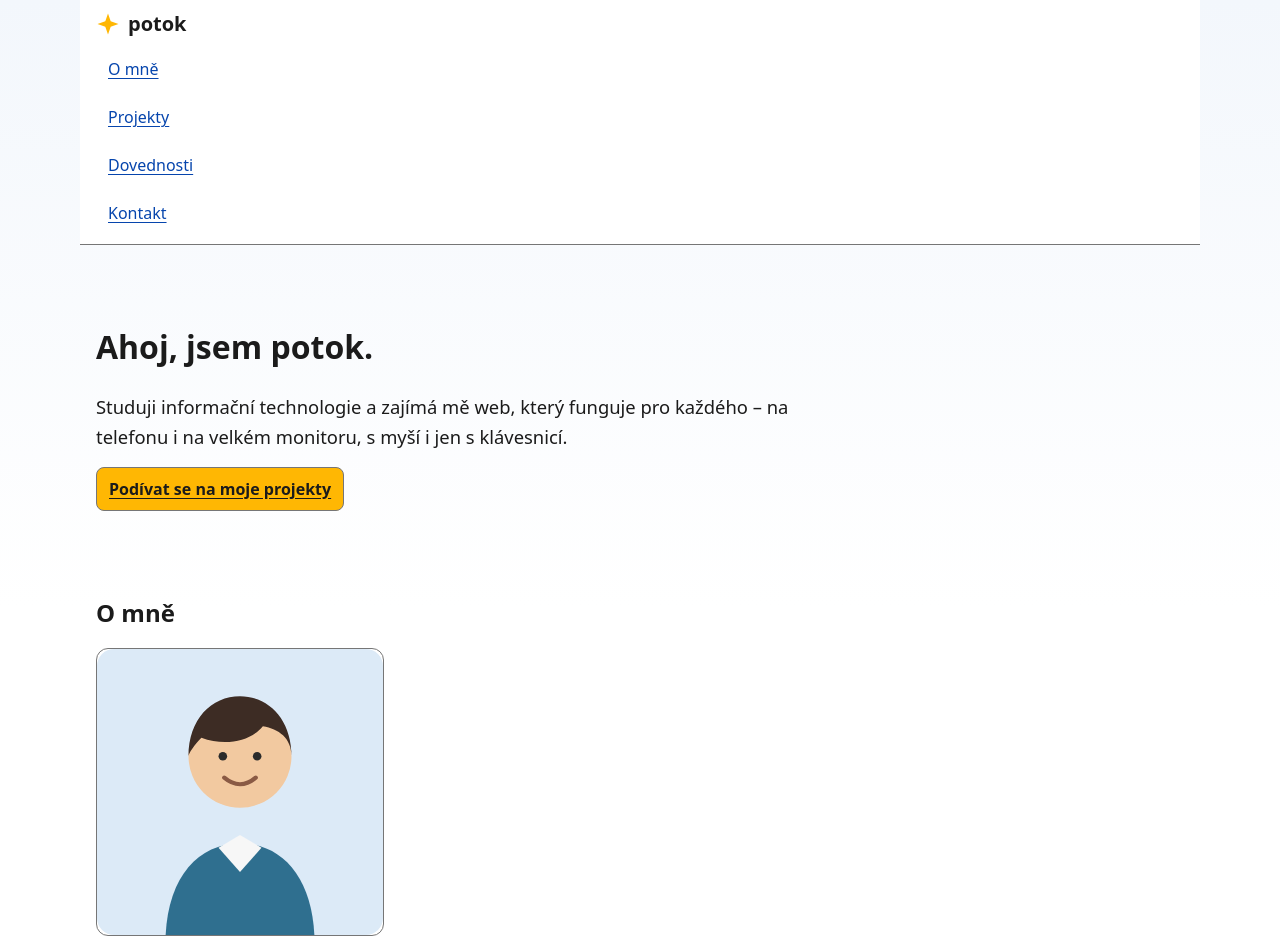
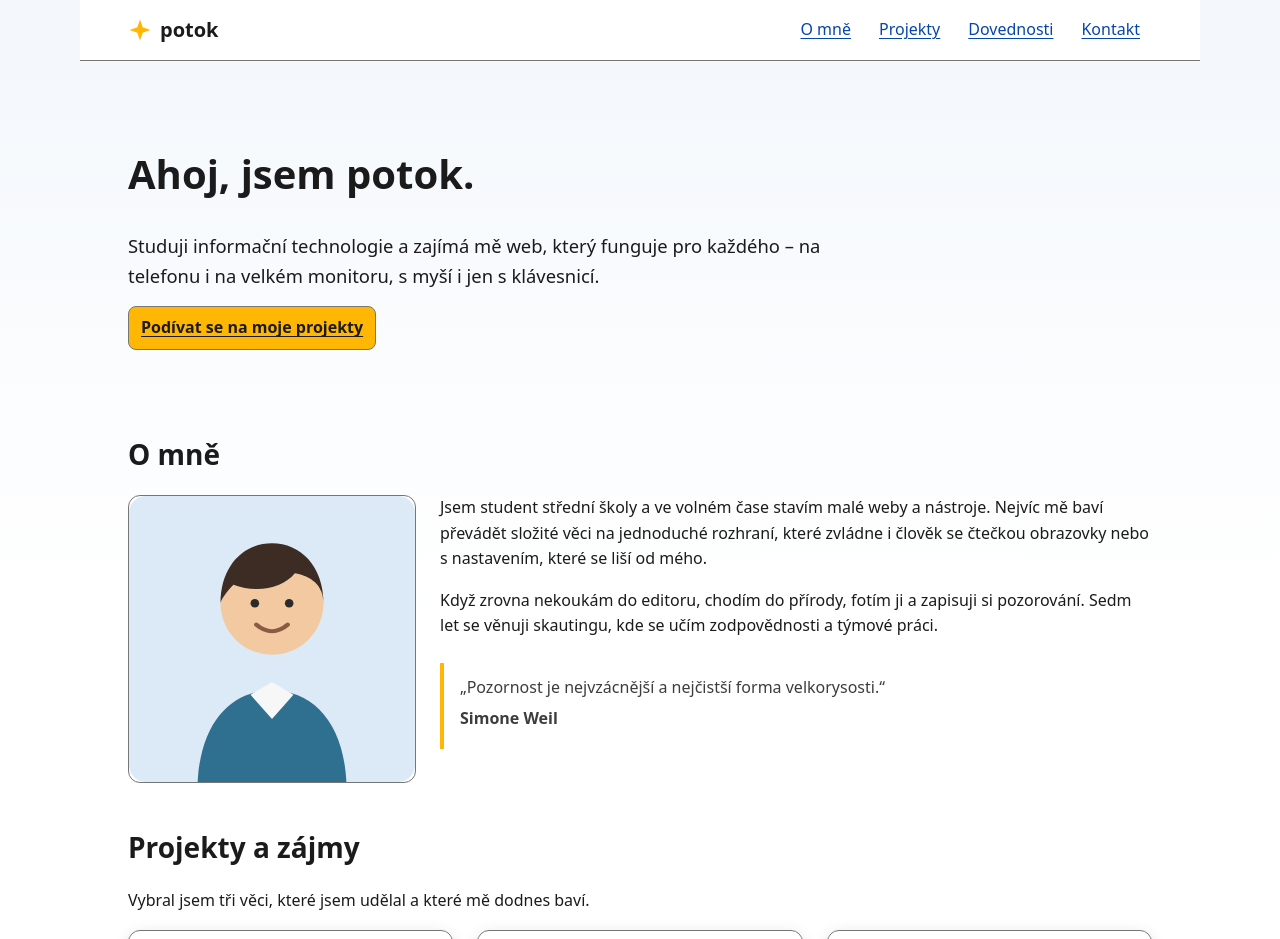
Before and after one commit to KyblikPlnejCeleru/osobni-stranka, a plain HTML site: page index.html in a window 1280 px wide. Shown: the top 939 px of the page. Drawn offline with Linux system fonts and the light colour scheme.

Commit message:
feat: tři zlomy a přeskupení navigace

```diff
--- a/css/style.css
+++ b/css/style.css
@@ -245,7 +245,51 @@ section { margin-block: 2rem 3rem; }
   color: var(--barva-textu-mirne);
 }
 
-/* TODO(feature/sirka): tři zlomy, navigace se přeskupí, žádný horizontální scroll. */
+/* Tři zlomy od nejmenšího displeje (mobile first). */
+@media (min-width: 40em) {
+  .header-inner {
+    flex-direction: row;
+    align-items: center;
+    justify-content: space-between;
+    gap: 1rem;
+  }
+
+  .nav-list {
+    flex-direction: row;
+    flex-wrap: wrap;
+    gap: 0 0.25rem;
+  }
+
+  .o-mne-obsah {
+    grid-template-columns: minmax(12rem, 18rem) minmax(0, 1fr);
+    align-items: start;
+  }
+
+  .avatar { width: 100%; }
+
+  .karty { grid-template-columns: repeat(2, minmax(0, 1fr)); }
+}
+
+@media (min-width: 60em) {
+  .site-header,
+  main,
+  .site-footer {
+    padding-inline: 2rem;
+  }
+
+  .karty { grid-template-columns: repeat(3, minmax(0, 1fr)); }
+}
+
+@media (min-width: 80em) {
+  h1 { font-size: 2.5rem; }
+  h2 { font-size: 1.75rem; }
+
+  .site-header,
+  main,
+  .site-footer {
+    padding-inline: 3rem;
+  }
+}
 /* TODO(feature/tmavy-rezim): prefers-color-scheme + color-scheme + proměnné. */
 /* TODO(feature/vyssi-kontrast): prefers-contrast, AAA kontrast, podtržené odkazy. */
 /* TODO(feature/omezeny-pohyb): prefers-reduced-motion pro animace, přechody a scroll. */
```
Also changed, not shown: 1 other file.
